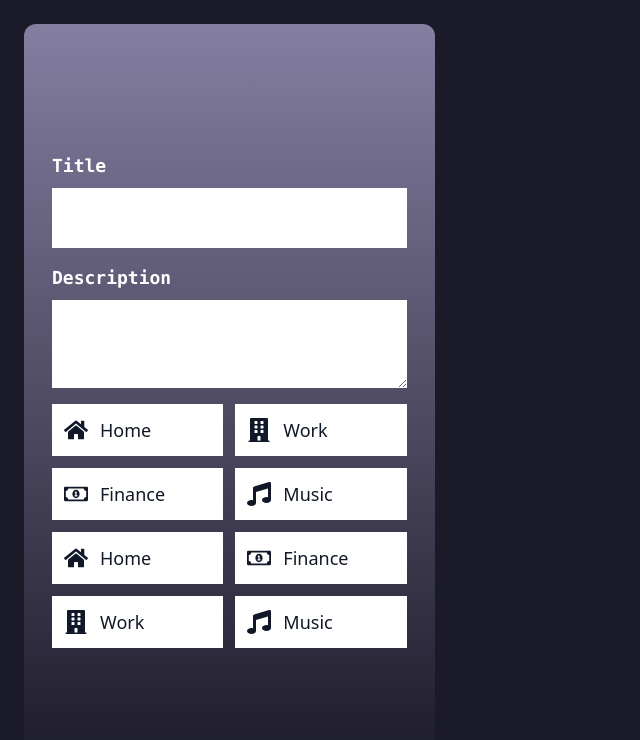
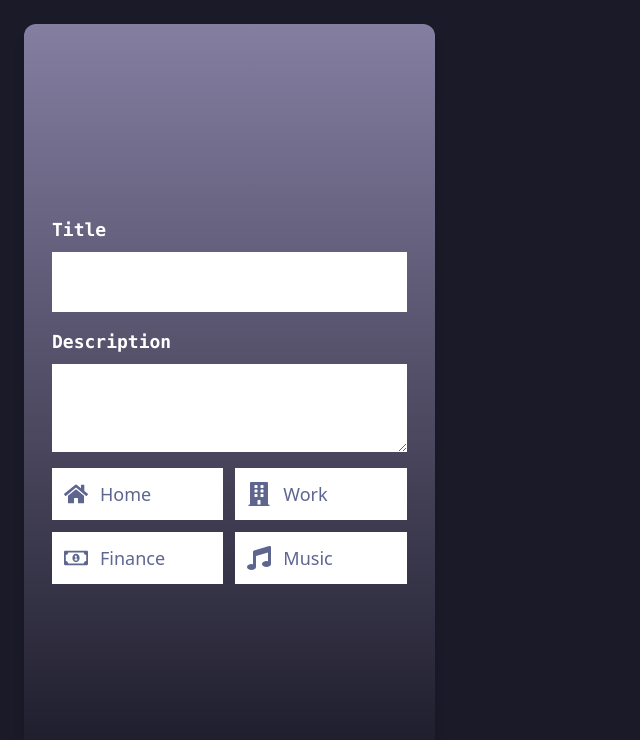
Before and after one commit to Khoby-790/firebase-todo, a React (Create React App) app: page / in a window 1280 px wide. Shown: the top 740 px of the page, without its empty margins (0-640 px from the left). Built offline with nearby package versions, Linux system fonts and the light colour scheme.

Commit message:
Modified src/CategoryItem.jsx,Modified src/TodoForm.jsx,Modified tailwind.config.js

```diff
--- a/src/CategoryItem.jsx
+++ b/src/CategoryItem.jsx
@@ -19,9 +19,9 @@ const CategoryItem = ({ text, onClick, active }) => {
     <div
       onClick={handleClick}
       className={`${
-        active ? "bg-gray-900 text-white" : "bg-white text-gray-900"
+        active ? "bg-dark text-white" : "bg-white text-dark"
       } flex text-2xl items-center p-3 hover:shadow-lg  ${
-        active ? " hover:text-white " : "hover:text-white hover:bg-gray-900"
+        active ? " hover:text-white " : "hover:text-white hover:bg-dark"
       } cursor-pointer hover:rounded-lg`}
     >
       {categoryIcons[text]}
--- a/src/TodoForm.jsx
+++ b/src/TodoForm.jsx
@@ -5,7 +5,7 @@ import CategoryItem from "./CategoryItem";
 const TodoForm = () => {
   const [_categories, setCategories] = useState([]);
   return (
-    <div className="w-1/3 bg-gradient-to-b from-bg-2  to-bg-fta-primary rounded-xl py-5 px-3">
+    <div className="w-1/3 bg-gradient-to-b from-bg-2 shadow-lg  to-bg-fta-primary rounded-xl py-5 px-3">
       <form className="flex flex-col justify-center mx-4 flex-1 h-full">
         <div className="grid grid-cols-1 gap-4">
           <div className="flex-col flex">
@@ -31,10 +31,6 @@ const TodoForm = () => {
                 onClick={setCategories}
               />
             ))}
-            <CategoryItem text="Home" />
-            <CategoryItem text="Finance" />
-            <CategoryItem text="Work" />
-            <CategoryItem text="Music" />
           </div>
         </div>
       </form>
--- a/tailwind.config.js
+++ b/tailwind.config.js
@@ -5,7 +5,8 @@ module.exports = {
     extend: {
       colors: {
         "fta-primary": "#1b1a28",
-        "bg-2": "#847ea1"
+        "bg-2": "#847ea1",
+        "dark": "#5e6690"
       }
     },
   },
```
